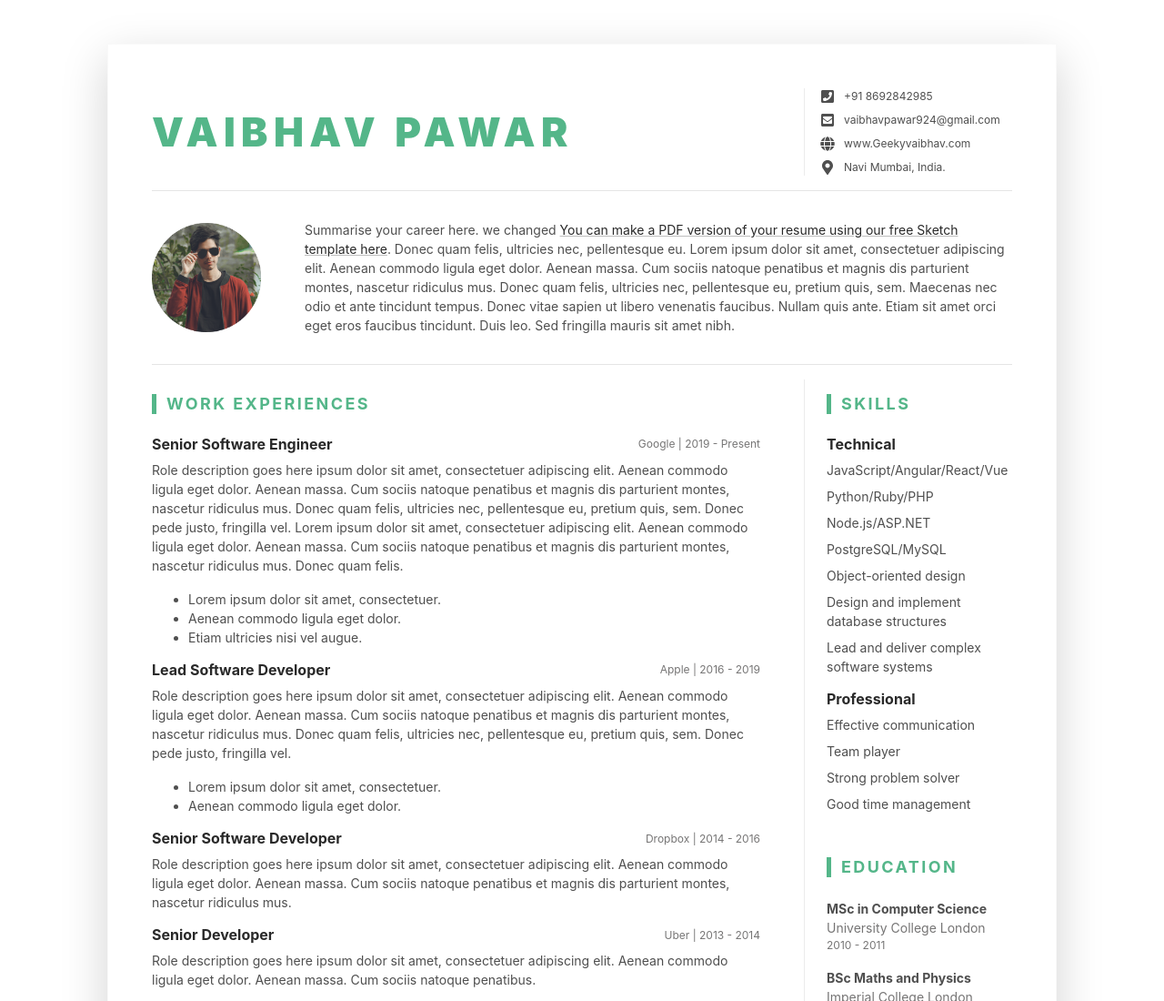
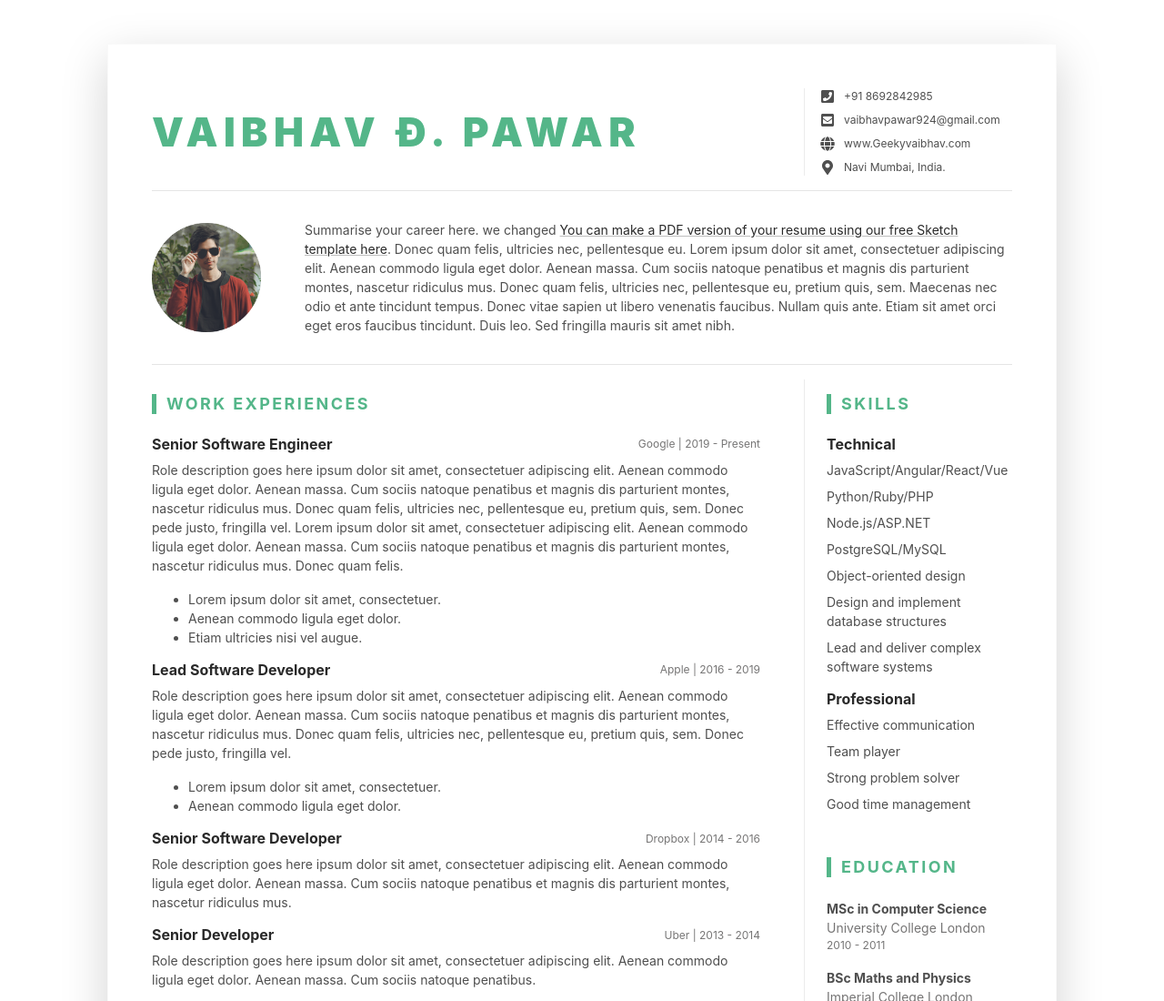
Before and after one commit to vaibhav-pawar/resume, a plain HTML site: page index.html in a window 1280 px wide. Shown: the top 1100 px of the page at 91% size. Drawn offline with Linux system fonts and the light colour scheme.

Commit message:
name changed

```diff
--- a/index.html
+++ b/index.html
@@ -31,7 +31,7 @@
 				<div class="resume-header">
 					<div class="row align-items-center">
 						<div class="resume-title col-12 col-md-6 col-lg-8 col-xl-9">
-							<h2 class="resume-name mb-0 text-uppercase">Vaibhav Pawar</h2>
+							<h2 class="resume-name mb-0 text-uppercase">Vaibhav Ð. Pawar</h2>
 							<!--<div class="resume-tagline mb-3 mb-md-0">Senior Software Engineer</div>-->
 						</div><!--//resume-title-->
 						<div class="resume-contact col-12 col-md-6 col-lg-4 col-xl-3">
```
